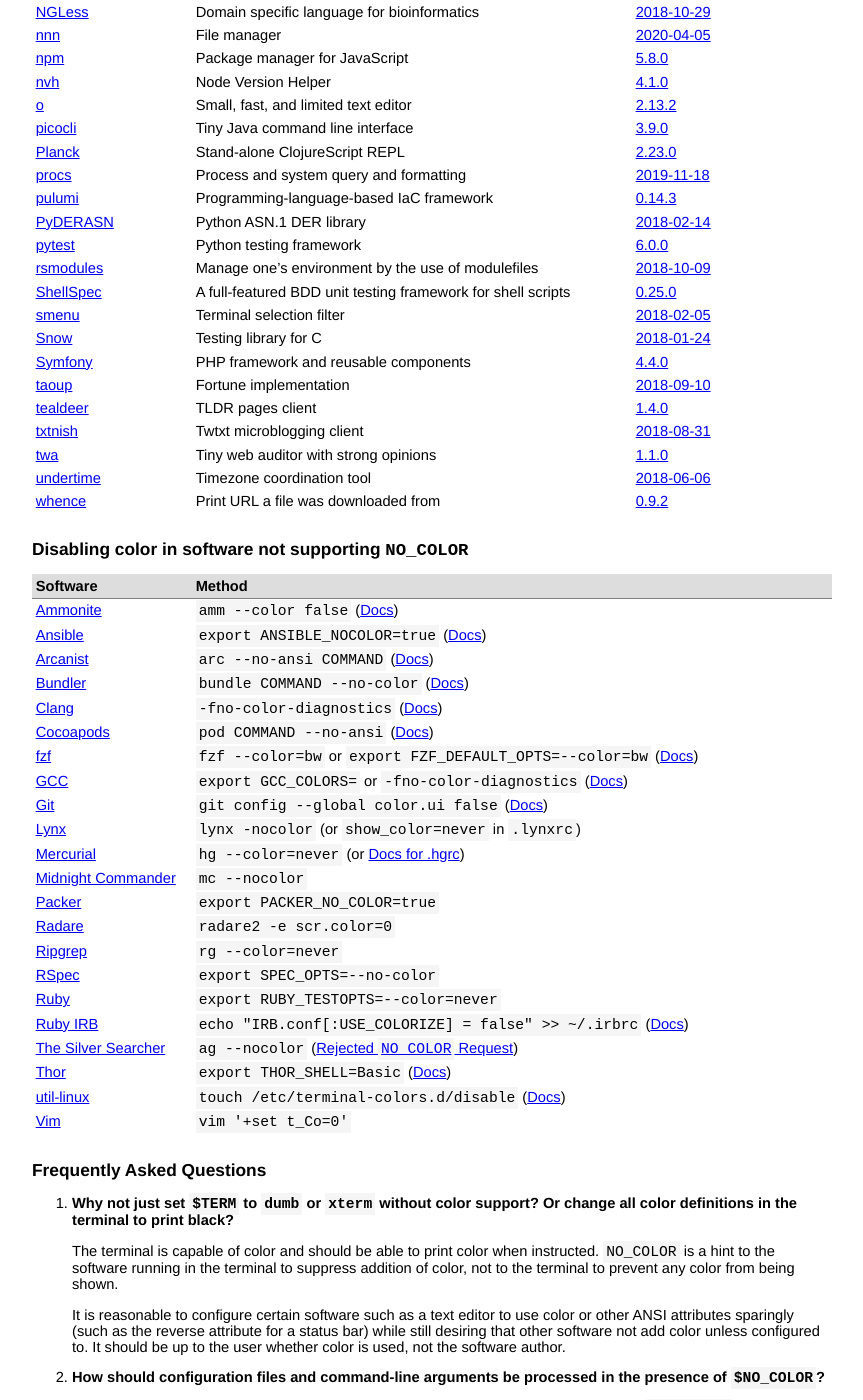
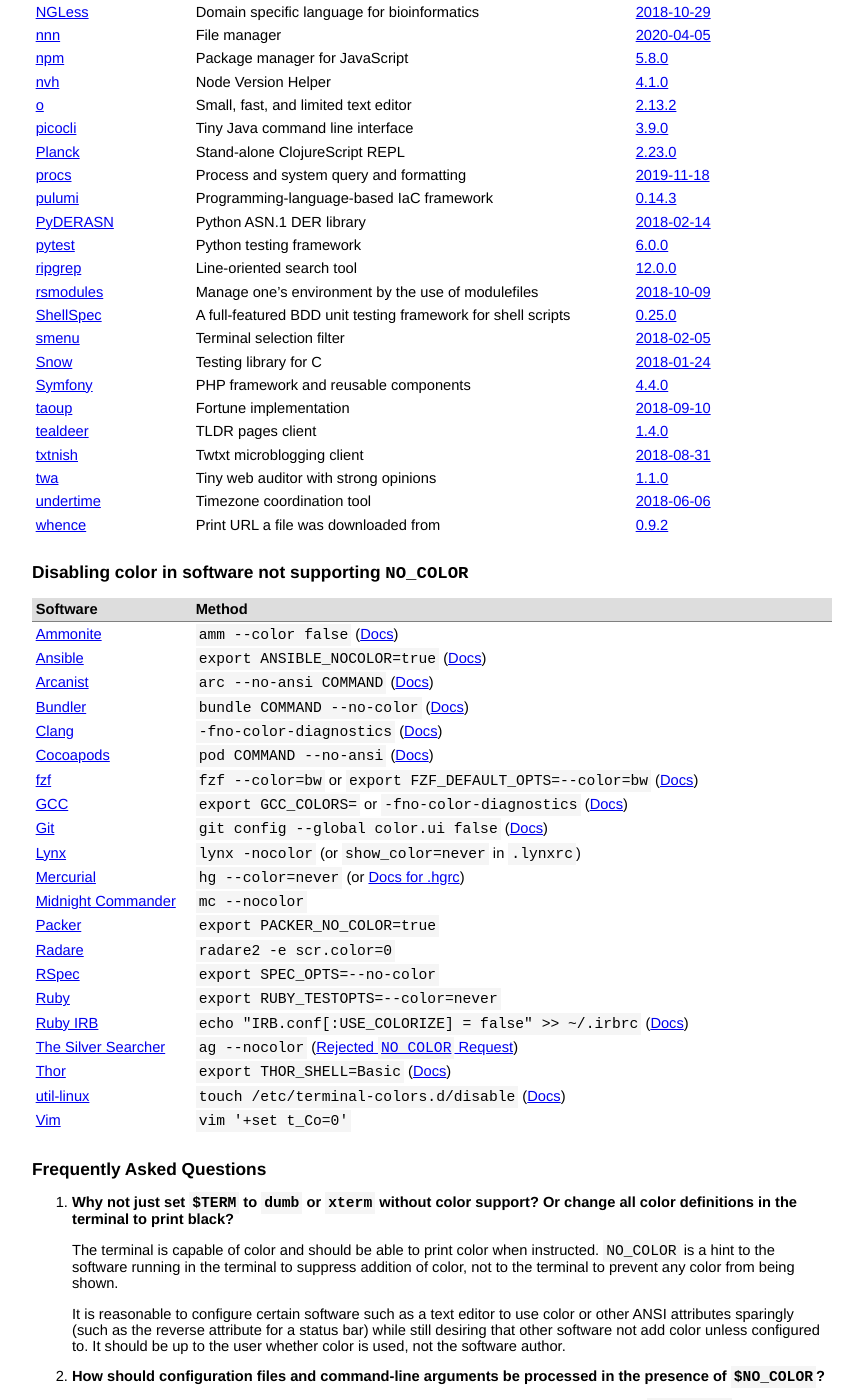
Before and after one commit to jcs/no_color, a Jekyll site: the page built from index.md, in a window 1280 px wide and 1400 px high, scrolled down 1797 px. Shown: the whole window, without its empty margins (208-1071 px from the left). Built offline with Jekyll 4.4.1, drawn with Linux system fonts in a browser that asks for light colours; our own code applies the rules of GitHub Pages for plain Markdown files.

Commit message:
index: ripgrep supports NO_COLOR now via its termcolor dependency

```diff
--- a/index.md
+++ b/index.md
@@ -108,6 +108,7 @@ color via `NO_COLOR`.
 | [pulumi](https://pulumi.io/) | Programming-language-based IaC framework | [0.14.3](https://github.com/pulumi/pulumi/pull/1594) |
 | [PyDERASN](http://pyderasn.cypherpunks.ru/) | Python ASN.1 DER library | [2018-02-14](https://git.cypherpunks.ru/cgit.cgi/pyderasn.git/commit/?id=54876436a23f14951f2e6353e9072c9a098b35b4) |
 | [pytest](https://pytest.org) | Python testing framework | [6.0.0](https://docs.pytest.org/en/stable/changelog.html#pytest-6-0-0-2020-07-28) |
+| [ripgrep](https://github.com/BurntSushi/ripgrep) | Line-oriented search tool | [12.0.0](https://github.com/BurntSushi/ripgrep/commit/5a6e17fcc133f70f922a123483d0d5a158c041b0) |
 | [rsmodules](https://github.com/fretn/rsmodules) | Manage one's environment by the use of modulefiles | [2018-10-09](https://github.com/fretn/rsmodules/commit/87a45f96a9bd45b86300a6027bb29855778d4f5e) |
 | [ShellSpec](https://shellspec.info/) | A full-featured BDD unit testing framework for shell scripts | [0.25.0](https://github.com/shellspec/shellspec/releases/tag/0.25.0) |
 | [smenu](https://github.com/p-gen/smenu) | Terminal selection filter | [2018-02-05](https://github.com/p-gen/smenu/commit/70d3ee5a328230dff3b744b2f0ca7ef20ecb530e) |
@@ -140,7 +141,6 @@ color via `NO_COLOR`.
 | [Midnight Commander](https://midnight-commander.org/) | `mc --nocolor` |
 | [Packer](https://www.packer.io/) | `export PACKER_NO_COLOR=true` |
 | [Radare](https://www.radare.org/r/) | `radare2 -e scr.color=0` |
-| [Ripgrep](https://github.com/BurntSushi/ripgrep) | `rg --color=never` |
 | [RSpec](http://rspec.info/) | `export SPEC_OPTS=--no-color` |
 | [Ruby](https://www.ruby-lang.org/) | `export RUBY_TESTOPTS=--color=never` |
 | [Ruby IRB](https://www.ruby-lang.org/) | `echo "IRB.conf[:USE_COLORIZE] = false" >> ~/.irbrc` ([Docs](http://ruby-doc.com/stdlib-2.7.0/libdoc/irb/rdoc/IRB.html)) |
```
